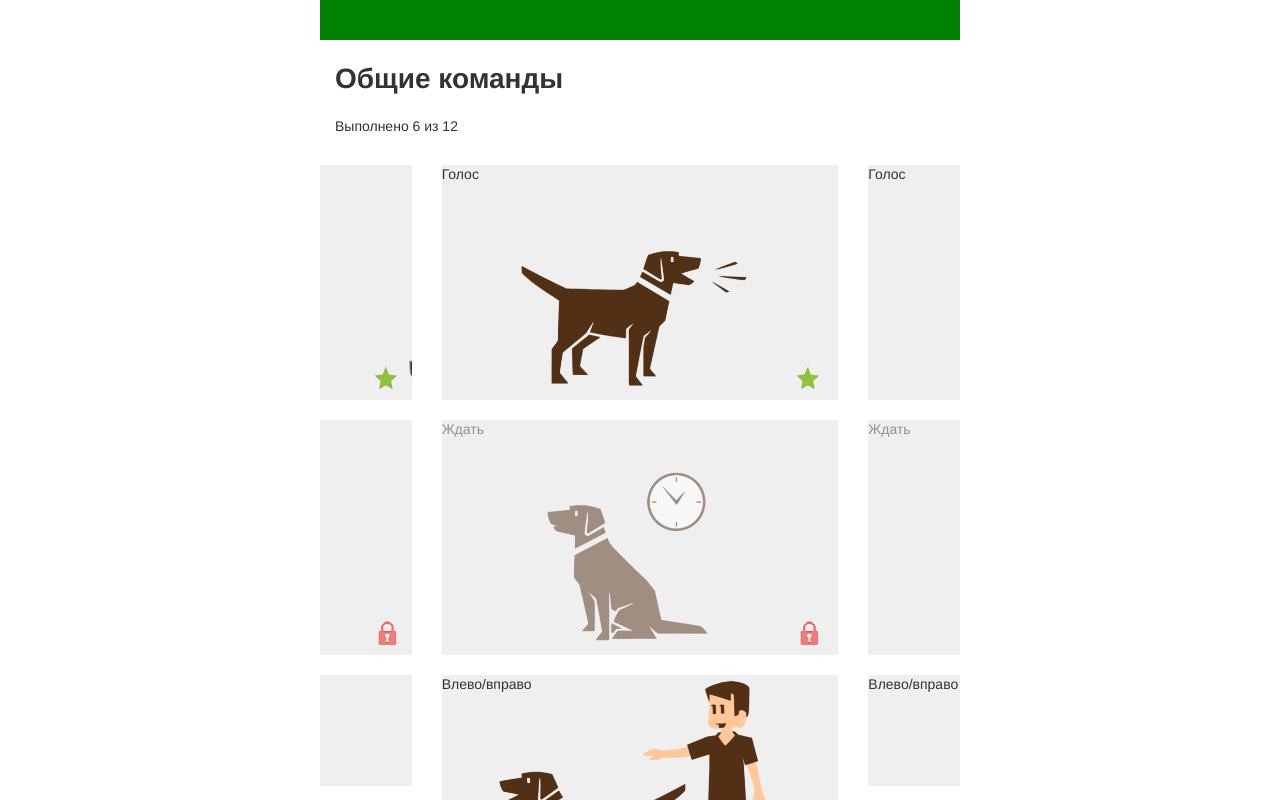
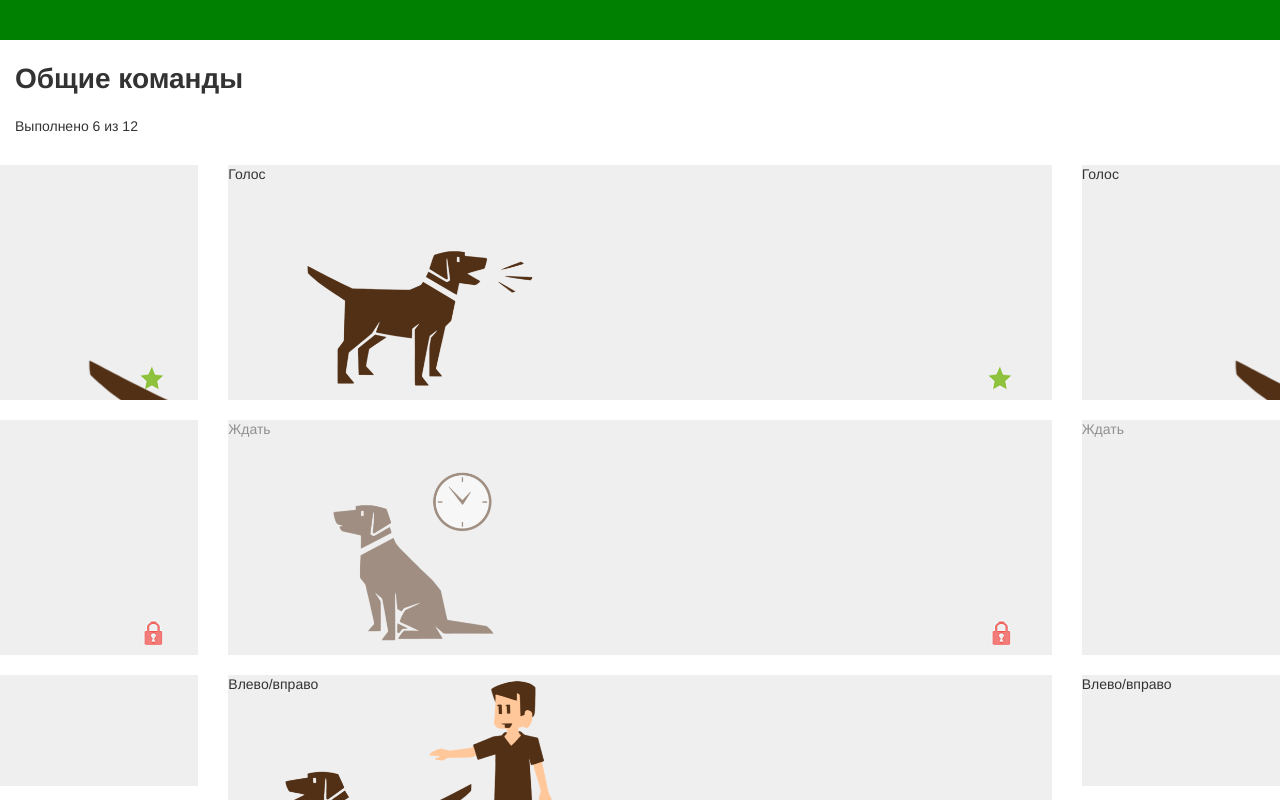
Before and after one commit to BrandyMint/dogs, a plain HTML site: page index.html in a window 1280 px wide. Drawn offline with Linux system fonts and the light colour scheme.

Commit message:
full width containers

```diff
--- a/stylesheets/screen.css
+++ b/stylesheets/screen.css
@@ -21,19 +21,19 @@
 @media (min-width: 768px) {
   /* line 10, ../components/bootstrap/_grid.scss */
   .container {
-    width: 750px;
+    width: 100%;
   }
 }
 @media (min-width: 992px) {
   /* line 10, ../components/bootstrap/_grid.scss */
   .container {
-    width: 970px;
+    width: 100%;
   }
 }
 @media (min-width: 1200px) {
   /* line 10, ../components/bootstrap/_grid.scss */
   .container {
-    width: 1170px;
+    width: 100%;
   }
 }
 
@@ -2656,7 +2656,6 @@ hr {
 
 /* line 22, ../sass/screen.sass */
 .container {
-  max-width: 640px;
   min-width: 320px;
 }
 
```
